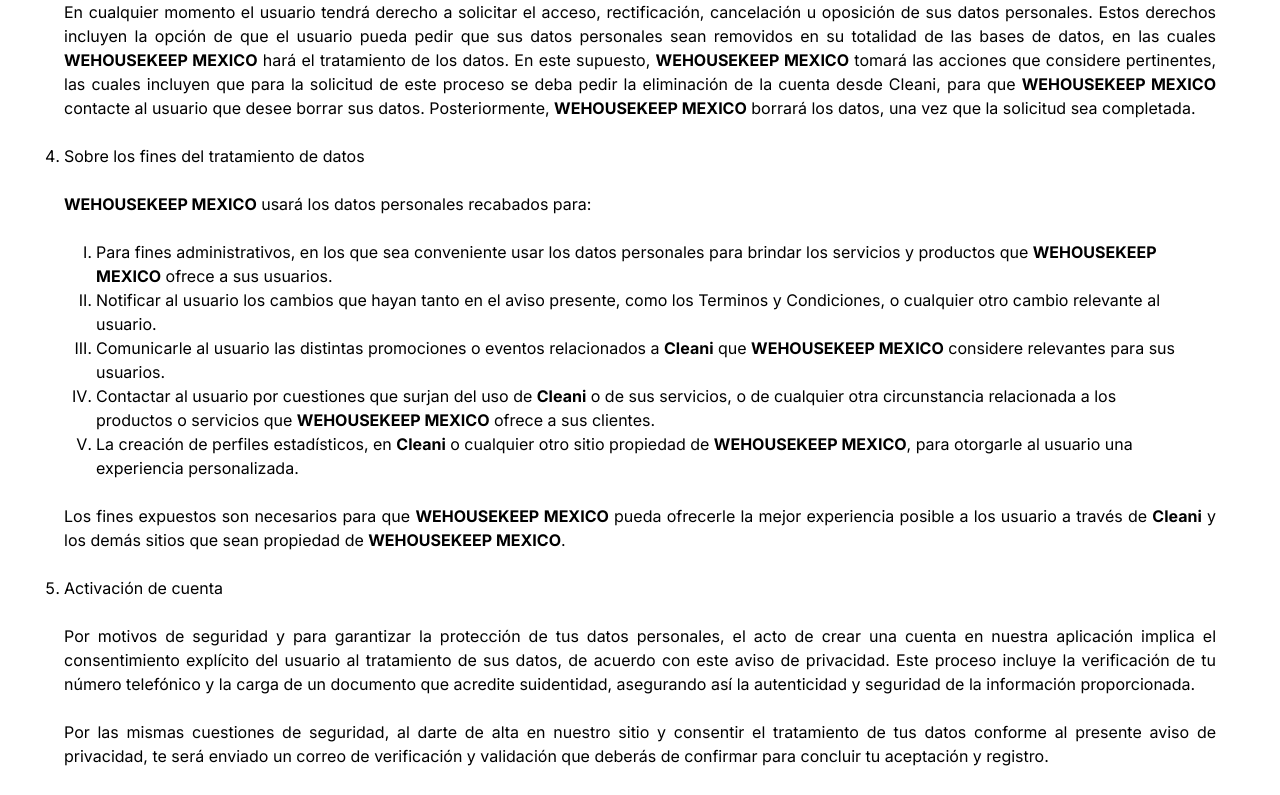
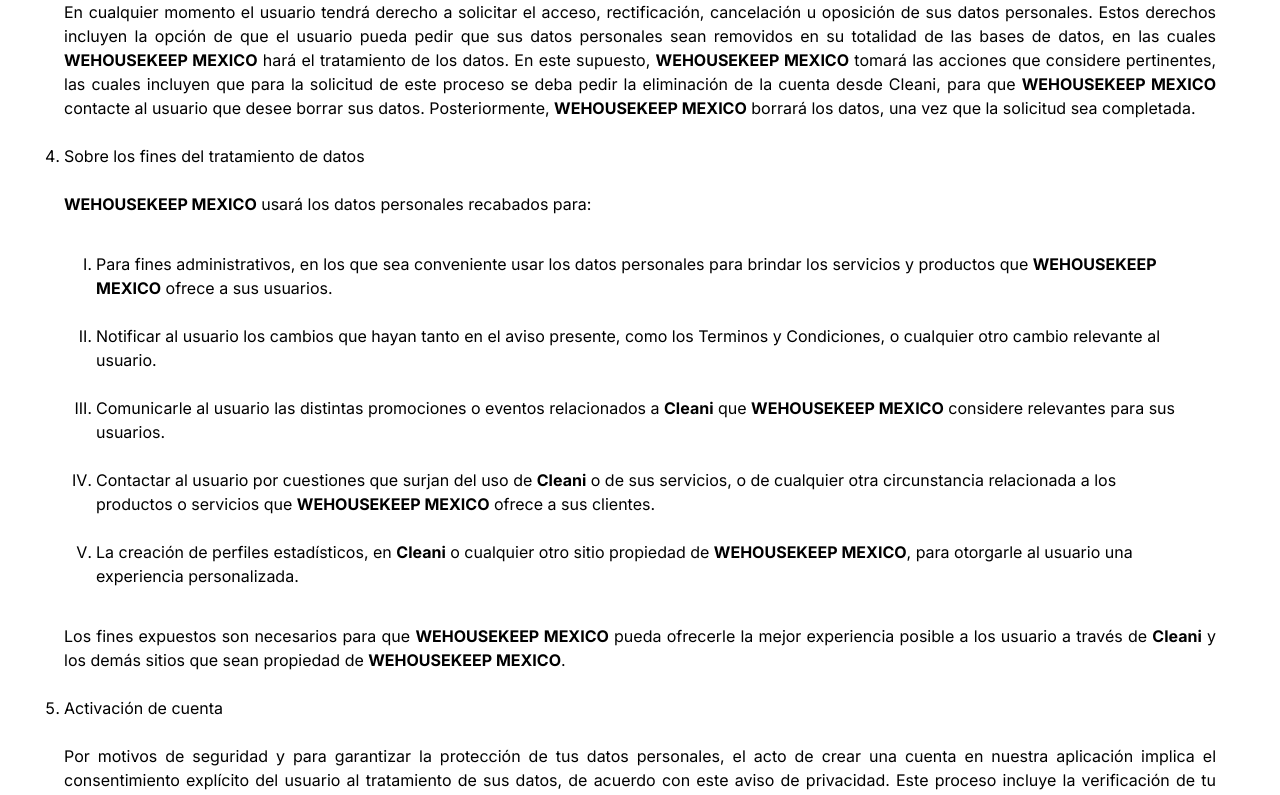
Before and after one commit to CleaniDevelopers/cleanidevelopers.github.io, a Next.js app: page /aviso-de-privacidad in a window 1280 px wide. Shown: the part 654-1449 px from the top of the page. Built offline with nearby package versions, Linux system fonts and the light colour scheme.

Commit message:
fix size

```diff
--- a/src/app/aviso-de-privacidad/page.tsx
+++ b/src/app/aviso-de-privacidad/page.tsx
@@ -34,19 +34,19 @@
               <span className='font-bold'>WEHOUSEKEEP MEXICO</span> usará los datos personales recabados para:
             </p>
             <ol className="list-roman px-8 ">
-              <li>
+              <li className='py-3'>
                 Para fines administrativos, en los que sea conveniente usar los datos personales para brindar los servicios y productos que <span className='font-bold'>WEHOUSEKEEP MEXICO</span> ofrece a sus usuarios.
               </li>
-              <li>
+              <li className='py-3'>
                 Notificar al usuario los cambios que hayan tanto en el aviso presente, como los Terminos y Condiciones, o cualquier otro cambio relevante al usuario.
               </li>
-              <li>
+              <li className='py-3'>
                 Comunicarle al usuario las distintas promociones o eventos relacionados a <span className='font-bold'>Cleani</span> que <span className='font-bold'>WEHOUSEKEEP MEXICO</span> considere relevantes para sus usuarios.
               </li>
-              <li>
+              <li className='py-3'>
                 Contactar al usuario por cuestiones que surjan del uso de <span className='font-bold'>Cleani</span> o de sus servicios, o de cualquier otra circunstancia relacionada a los productos o servicios que <span className='font-bold'>WEHOUSEKEEP MEXICO</span> ofrece a sus clientes.
               </li>
-              <li>
+              <li className='py-3'>
                 La creación de perfiles estadísticos, en <span className='font-bold'>Cleani</span> o cualquier otro sitio propiedad de <span className='font-bold'>WEHOUSEKEEP MEXICO</span>, para otorgarle al usuario una experiencia personalizada.
               </li>
             </ol>
```
